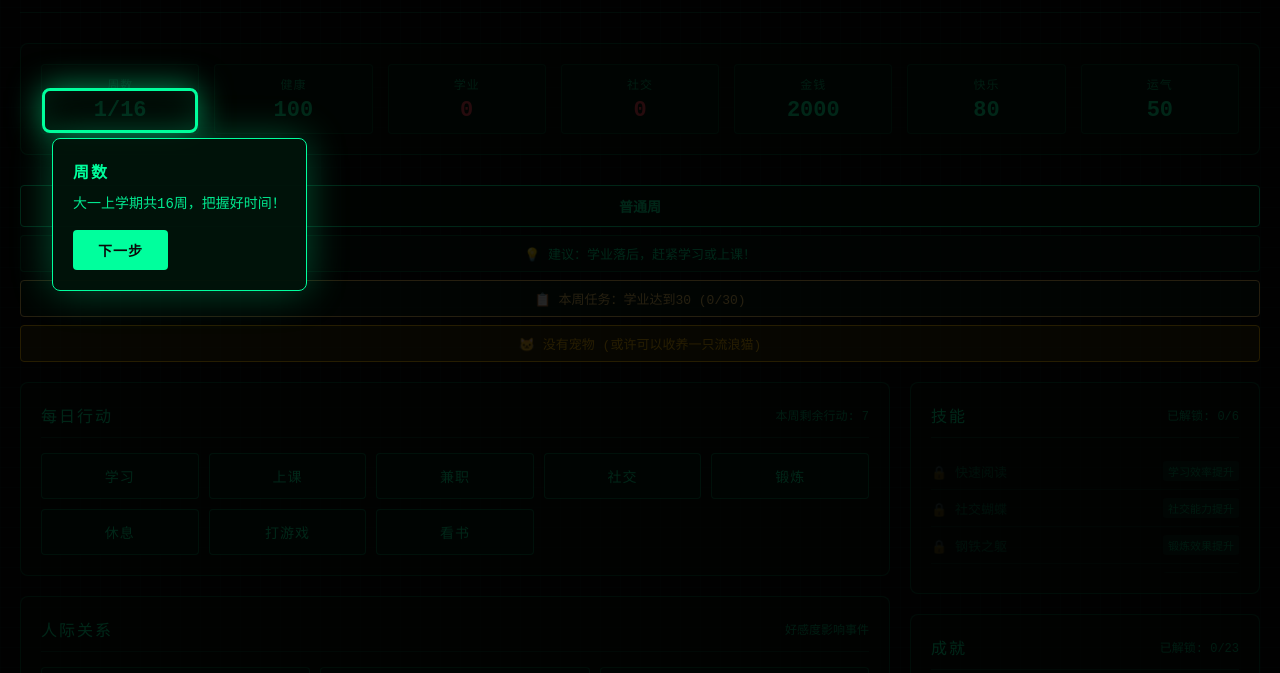
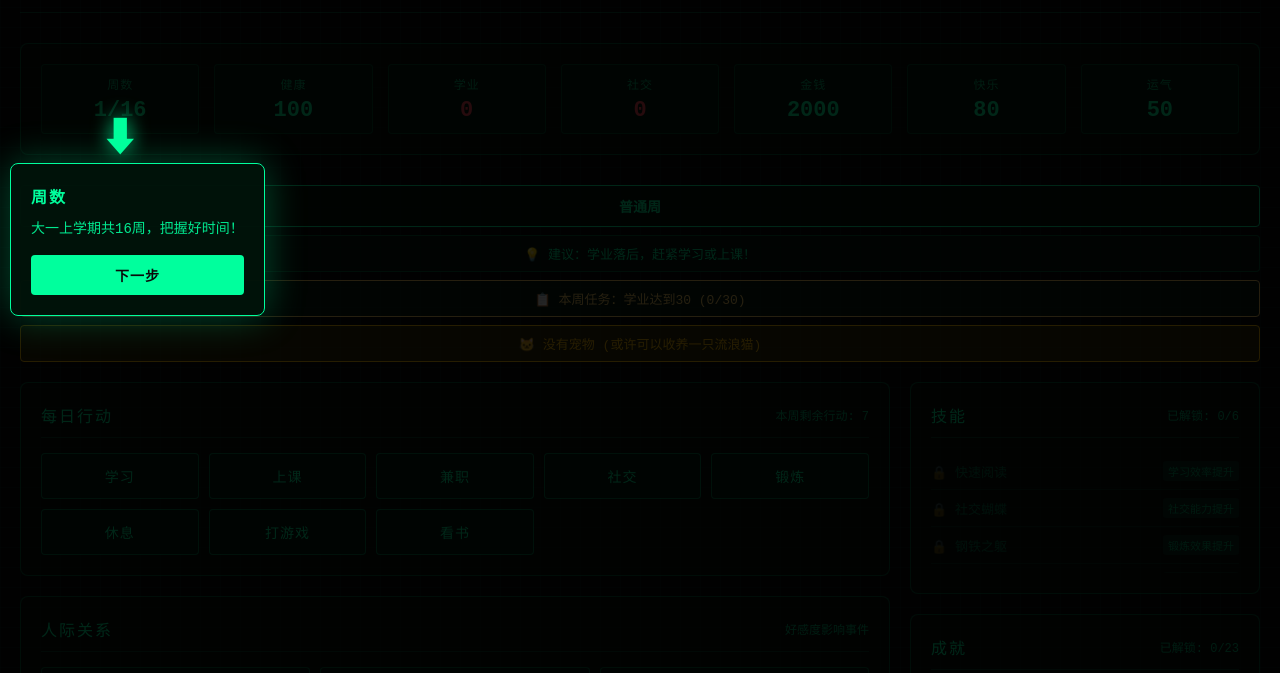
Before and after one commit to blxxld/college-life-simulator, a plain HTML site: page index.html in a window 1280 px wide. Shown: the part 73-746 px from the top of the page. Drawn offline with Linux system fonts and the light colour scheme.

Commit message:
Update index.html

```diff
--- a/index.html
+++ b/index.html
@@ -2,8 +2,8 @@
 <html lang="zh-CN">
 <head>
     <meta charset="UTF-8">
-    <meta name="viewport" content="width=device-width, initial-scale=1.0">
-    <title>大学生存·大一上 | 完整版·积分排行榜</title>
+    <meta name="viewport" content="width=device-width, initial-scale=1.0, maximum-scale=1.0, user-scalable=yes">
+    <title>大学生存·大一上 | 引导重制·箭头版</title>
     <style>
         /* 核心风格：暗黑科技风 + 沉浸式叙事 (保持不变) */
         * { margin: 0; padding: 0; box-sizing: border-box; font-family: 'Courier New', monospace; }
@@ -19,7 +19,7 @@
             overflow-x: hidden;
         }
 
-        /* 新手引导样式 */
+        /* 新手引导样式 - 箭头版 */
         .guide-overlay {
             position: fixed;
             top: 0;
@@ -33,21 +33,6 @@
         }
         .guide-overlay.active { display: block; }
 
-        .guide-highlight {
-            position: fixed;
-            z-index: 9999;
-            border: 3px solid #00ff9d;
-            border-radius: 8px;
-            box-shadow: 0 0 30px rgba(0, 255, 157, 0.5), inset 0 0 30px rgba(0, 255, 157, 0.1);
-            pointer-events: none;
-            animation: guidePulse 1.5s infinite;
-            display: none;
-        }
-        @keyframes guidePulse {
-            0%, 100% { box-shadow: 0 0 30px rgba(0, 255, 157, 0.5), inset 0 0 30px rgba(0, 255, 157, 0.1); }
-            50% { box-shadow: 0 0 50px rgba(0, 255, 157, 0.8), inset 0 0 50px rgba(0, 255, 157, 0.2); }
-        }
-
         .guide-tooltip {
             position: fixed;
             z-index: 10000;
@@ -55,7 +40,8 @@
             border: 1px solid #00ff9d;
             border-radius: 8px;
             padding: 20px;
-            max-width: 320px;
+            max-width: 300px;
+            width: max-content;
             box-shadow: 0 0 40px rgba(0, 255, 157, 0.3);
             display: none;
             pointer-events: auto !important;
@@ -88,6 +74,7 @@
             transition: all 0.3s;
             pointer-events: auto !important;
             z-index: 10001;
+            width: 100%;
         }
         .guide-tooltip-btn:hover {
             background: #00cc7a;
@@ -102,10 +89,11 @@
             pointer-events: none;
             text-shadow: 0 0 20px rgba(0, 255, 157, 0.8);
             display: none;
+            transform: translate(-50%, -50%);
         }
         @keyframes guideBounce {
-            0%, 100% { transform: translateY(0); }
-            50% { transform: translateY(-10px); }
+            0%, 100% { transform: translate(-50%, -50%) translateY(0); }
+            50% { transform: translate(-50%, -50%) translateY(-10px); }
         }
 
         /* 剧情弹窗样式 */
@@ -769,9 +757,8 @@
     </style>
 </head>
 <body>
-    <!-- 新手引导元素 -->
+    <!-- 新手引导元素 - 箭头版 -->
     <div class="guide-overlay" id="guideOverlay"></div>
-    <div class="guide-highlight" id="guideHighlight"></div>
     <div class="guide-tooltip" id="guideTooltip">
         <div class="guide-tooltip-title" id="guideTitle">引导标题</div>
         <div class="guide-tooltip-text" id="guideText">引导内容</div>
@@ -1141,7 +1128,6 @@
             itemProgress: document.getElementById('itemProgress'),
             galleryProgress: document.getElementById('galleryProgress'),
             guideOverlay: document.getElementById('guideOverlay'),
-            guideHighlight: document.getElementById('guideHighlight'),
             guideTooltip: document.getElementById('guideTooltip'),
             guideTitle: document.getElementById('guideTitle'),
             guideText: document.getElementById('guideText'),
@@ -1492,7 +1478,7 @@
             });
         }
 
-        // 简化的事件函数（确保不报错）
+        // 简化的事件函数
         function showHorrorEvent() { addLog('👻 你经历了一次校园怪谈', 'log-event'); }
         function showMerchantEvent() { addLog('🧳 神秘商人出现', 'log-event'); }
         function showCatEvent() { addLog('🐱 遇到一只流浪猫', 'log-event'); }
@@ -1984,14 +1970,14 @@
             showInitialStory();
         }
 
-        // 引导
+        // ================= 新手引导重制版 =================
         const guideSteps = [
-            { target: '#weekValue', title: '周数', text: '大一上学期共16周，把握好时间！', position: 'bottom' },
-            { target: '.action-btn[data-action="study"]', title: '行动', text: '点击按钮进行行动，提升各项能力！', position: 'top' },
-            { target: '#skillsList', title: '技能', text: '多次行动可解锁技能，获得永久加成！', position: 'left' },
-            { target: '#itemsGrid', title: '物品', text: '点击物品可直接使用，获得即时效果！', position: 'left' },
-            { target: '#relationshipGrid', title: '人际关系', text: '与同学老师的好感会影响行动效果！', position: 'left' },
-            { target: '#gambleBtn', title: '试试手气', text: '消耗金钱抽奖，运气影响稀有物品概率！', position: 'top' }
+            { target: '#weekValue', title: '周数', text: '大一上学期共16周，把握好时间！', arrowPos: 'bottom' },
+            { target: '.action-btn[data-action="study"]', title: '行动', text: '点击按钮进行行动，提升各项能力！', arrowPos: 'top' },
+            { target: '#skillsList', title: '技能', text: '多次行动可解锁技能，获得永久加成！', arrowPos: 'left' },
+            { target: '#itemsGrid', title: '物品', text: '点击物品可直接使用，获得即时效果！', arrowPos: 'left' },
+            { target: '#relationshipGrid', title: '人际关系', text: '与同学老师的好感会影响行动效果！', arrowPos: 'left' },
+            { target: '#gambleBtn', title: '试试手气', text: '消耗金钱抽奖，运气影响稀有物品概率！', arrowPos: 'top' }
         ];
         let currentGuideStep = 0;
 
@@ -2003,18 +1989,84 @@
         }
 
         function showGuideStep() {
-            if (currentGuideStep >= guideSteps.length) { endGuide(); return; }
+            if (currentGuideStep >= guideSteps.length) {
+                endGuide();
+                return;
+            }
             const step = guideSteps[currentGuideStep];
             const target = document.querySelector(step.target);
-            if (!target) { currentGuideStep++; showGuideStep(); return; }
-            const rect = target.getBoundingClientRect();
-            dom.guideHighlight.style.cssText = `width:${rect.width+20}px;height:${rect.height+20}px;left:${rect.left-10}px;top:${rect.top-10}px;display:block;`;
-            let x = rect.left;
-            let y = step.position === 'top' ? rect.top - 180 : rect.bottom + 15;
-            dom.guideTitle.textContent = step.title;
-            dom.guideText.textContent = step.text;
-            dom.guideTooltip.style.cssText = `left:${Math.max(10, Math.min(x, window.innerWidth-340))}px;top:${Math.max(10, y)}px;display:block;`;
-            dom.guideBtn.textContent = currentGuideStep === guideSteps.length - 1 ? '开始游戏！' : '下一步';
+            if (!target) {
+                currentGuideStep++;
+                showGuideStep();
+                return;
+            }
+
+            // 确保目标在可视区域内
+            target.scrollIntoView({ behavior: 'smooth', block: 'center' });
+
+            // 稍微延迟等待滚动完成
+            setTimeout(() => {
+                const rect = target.getBoundingClientRect();
+
+                // 设置箭头
+                const arrow = dom.guideArrow;
+                arrow.style.display = 'block';
+                // 根据箭头位置调整
+                let arrowX = rect.left + rect.width / 2;
+                let arrowY;
+                if (step.arrowPos === 'top') {
+                    arrowY = rect.top - 20;
+                    arrow.style.transform = 'translate(-50%, -50%) rotate(180deg)'; // 箭头向上
+                } else if (step.arrowPos === 'bottom') {
+                    arrowY = rect.bottom + 20;
+                    arrow.style.transform = 'translate(-50%, -50%)'; // 箭头向下
+                } else if (step.arrowPos === 'left') {
+                    arrowX = rect.left - 20;
+                    arrowY = rect.top + rect.height / 2;
+                    arrow.style.transform = 'translate(-50%, -50%) rotate(90deg)'; // 箭头向左
+                } else { // right
+                    arrowX = rect.right + 20;
+                    arrowY = rect.top + rect.height / 2;
+                    arrow.style.transform = 'translate(-50%, -50%) rotate(-90deg)'; // 箭头向右
+                }
+                arrow.style.left = arrowX + 'px';
+                arrow.style.top = arrowY + 'px';
+
+                // 设置提示框
+                dom.guideTitle.textContent = step.title;
+                dom.guideText.textContent = step.text;
+                dom.guideBtn.textContent = currentGuideStep === guideSteps.length - 1 ? '开始游戏！' : '下一步';
+
+                // 计算提示框位置，确保不超出屏幕
+                const tooltip = dom.guideTooltip;
+                tooltip.style.display = 'block';
+                // 先隐藏以获取尺寸
+                tooltip.style.visibility = 'hidden';
+                tooltip.style.display = 'block';
+                const tooltipRect = tooltip.getBoundingClientRect();
+                tooltip.style.visibility = 'visible';
+
+                let left = rect.left + rect.width / 2 - tooltipRect.width / 2;
+                let top = rect.bottom + 40; // 默认放在目标下方
+
+                // 根据箭头位置调整
+                if (step.arrowPos === 'top') {
+                    top = rect.top - tooltipRect.height - 40;
+                } else if (step.arrowPos === 'left') {
+                    left = rect.left - tooltipRect.width - 40;
+                    top = rect.top + rect.height / 2 - tooltipRect.height / 2;
+                } else if (step.arrowPos === 'right') {
+                    left = rect.right + 40;
+                    top = rect.top + rect.height / 2 - tooltipRect.height / 2;
+                }
+
+                // 边界检查
+                left = Math.max(10, Math.min(left, window.innerWidth - tooltipRect.width - 10));
+                top = Math.max(10, Math.min(top, window.innerHeight - tooltipRect.height - 10));
+
+                tooltip.style.left = left + 'px';
+                tooltip.style.top = top + 'px';
+            }, 300); // 等待滚动
         }
 
         function handleGuideNext() {
@@ -2027,20 +2079,13 @@
             gameData.isGuideActive = false;
             gameData.hasPlayedGuide = true;
             try { localStorage.setItem('hasPlayedGuide', 'true'); } catch (e) {}
-            // 强制隐藏所有引导元素（兼容微信）
+            // 强制隐藏所有引导元素
             if (dom.guideOverlay) {
                 dom.guideOverlay.classList.remove('active');
                 dom.guideOverlay.style.display = 'none';
             }
-            if (dom.guideHighlight) {
-                dom.guideHighlight.style.display = 'none';
-            }
-            if (dom.guideTooltip) {
-                dom.guideTooltip.style.display = 'none';
-            }
-            if (dom.guideArrow) {
-                dom.guideArrow.style.display = 'none';
-            }
+            if (dom.guideTooltip) dom.guideTooltip.style.display = 'none';
+            if (dom.guideArrow) dom.guideArrow.style.display = 'none';
             showInitialStory();
             addLog('🎉 完成新手引导！开始你的大一生活吧！', 'log-story');
         }
```
